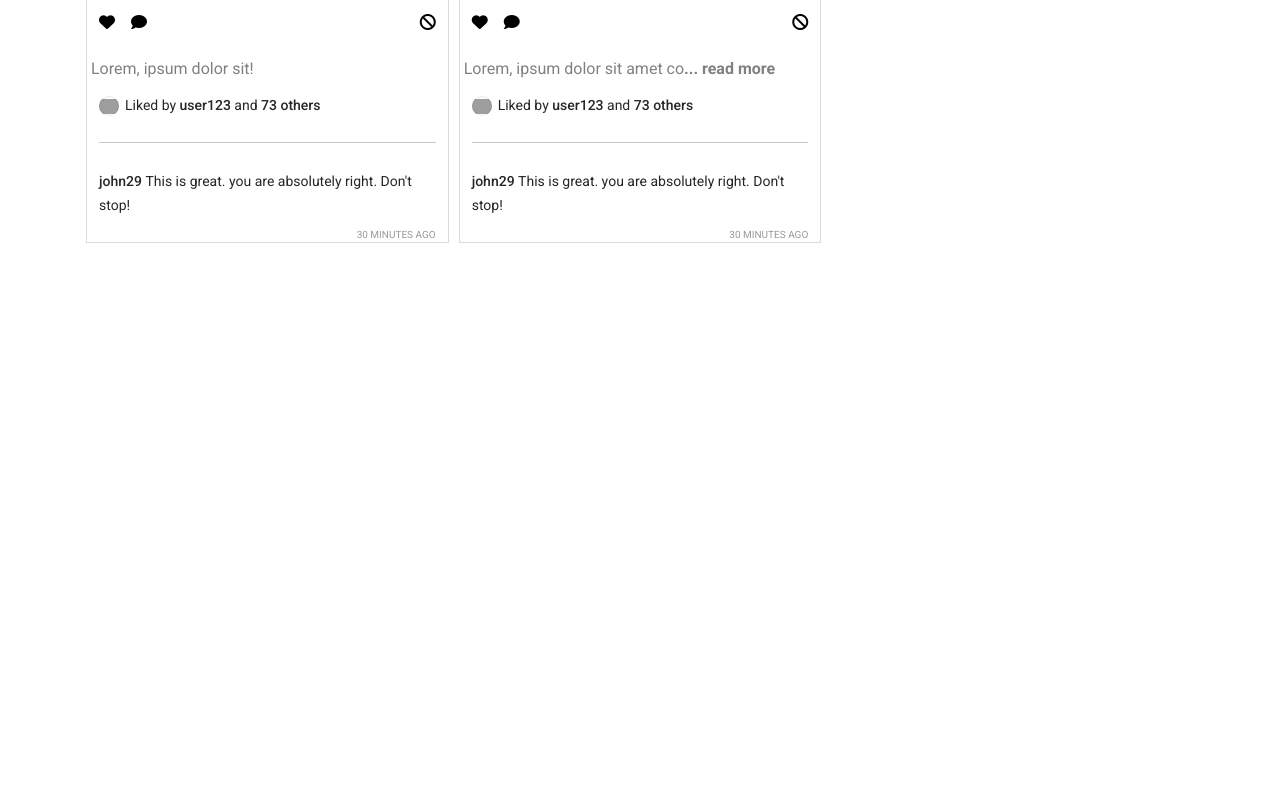
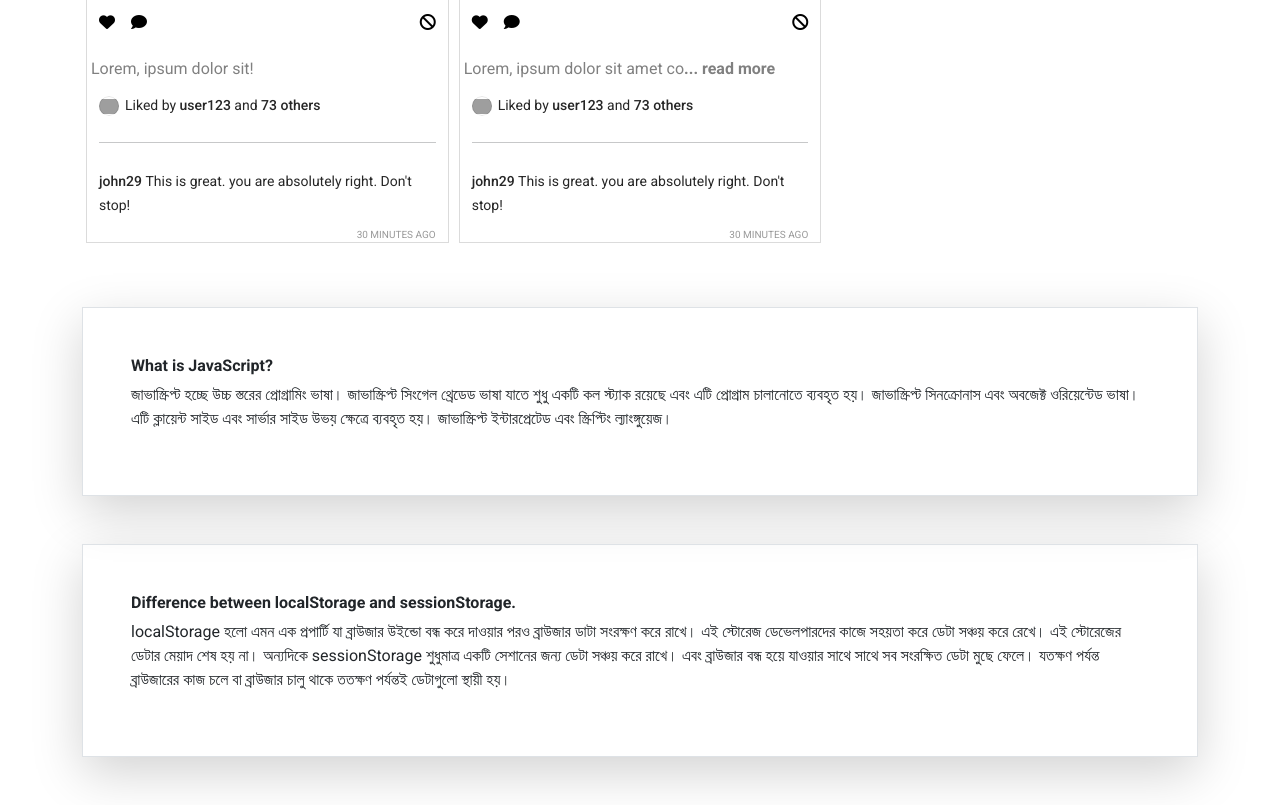
Before and after one commit to SunjatunRuna/insta--sohor, a plain HTML site: page index.html in a window 1280 px wide. Shown: the part 1289-2094 px from the top of the page. Before the commit the page ends 1548 px from the top, so only its background shows below. Drawn offline with nearby package versions, Linux system fonts and the light colour scheme; grey boxes are pictures that could not be loaded.

Commit message:
six commit

```diff
--- a/index.html
+++ b/index.html
@@ -77,6 +77,26 @@
                 <h1>Reported posts</h1>
             </div>
         </main>
+        <section class="container my-5">
+            <div class="my-5 p-5 border border-mute shadow-lg">
+                <h6 class="fw-bold text-mute">What is JavaScript?</h6>
+                <p class="text-mute">জাভাস্ক্রিপ্ট হচ্ছে উচ্চ স্তরের প্রোগ্রামিং ভাষা।
+                    জাভাস্ক্রিপ্ট সিংগেল থ্রেডেড ভাষা যাতে শুধু একটি কল স্ট্যাক রয়েছে এবং
+                    এটি প্রোগ্রাম চালানোতে ব্যবহৃত হয়। জাভাস্ক্রিপ্ট সিনক্রোনাস এবং অবজেক্ট ওরিয়েন্টেড ভাষা।
+                    এটি ক্লায়েন্ট সাইড এবং সার্ভার সাইড উভয় ক্ষেত্রে ব্যবহৃত হয়।
+                    জাভাস্ক্রিপ্ট ইন্টারপ্রেটেড এবং স্ক্রিপ্টিং ল্যাংঙ্গুয়েজ।</p>
+            </div>
+            <div class="my-5 p-5 border border-mute shadow-lg">
+                <h6 class="fw-bold">Difference between localStorage and sessionStorage.</h6>
+                <p>localStorage হলো এমন এক প্রপার্টি যা ব্রাউজার উইন্ডো বন্ধ করে দাওয়ার পরও
+                    ব্রাউজার ডাটা সংরক্ষণ করে রাখে।
+                    এই স্টোরেজ ডেভেলপারদের কাজে সহয়তা করে ডেটা সঞ্চয় করে রেখে।
+                    এই স্টোরেজের ডেটার মেয়াদ শেষ হয় না।
+                    অন্যদিকে sessionStorage শুধুমাত্র একটি সেশানের জন্য ডেটা সঞ্চয় করে রাখে।
+                    এবং ব্রাউজার বন্ধ হয়ে যাওয়ার সাথে সাথে সব সংরক্ষিত ডেটা মুছে ফেলে।
+                    যতক্ষণ পর্যন্ত ব্রাউজারের কাজ চলে বা ব্রাউজার চালু থাকে ততক্ষণ পর্যন্তই ডেটাগুলো স্থায়ী হয়।</p>
+            </div>
+        </section>
         <footer></footer>
 
         <!-- add javascript  file  -->
```
